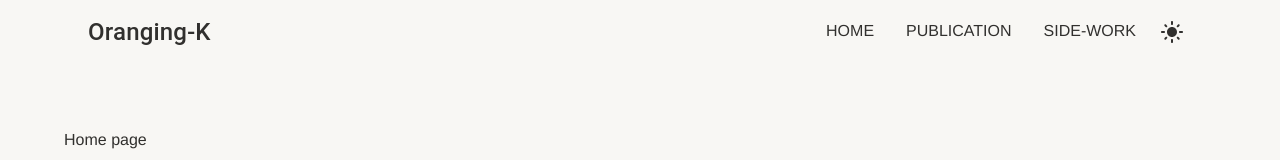
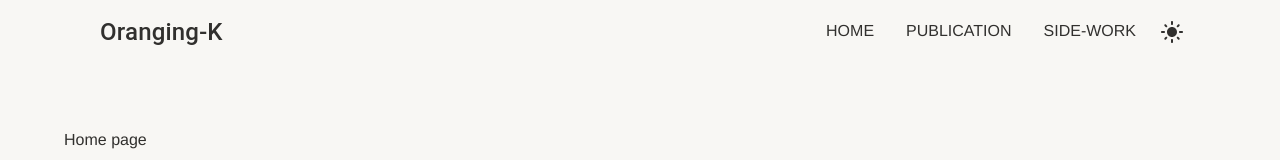
Before and after one commit to jeongsol-kim/jeongsol-kim, a React (Create React App) app: page / in a window 1280 px wide. Shown: the top 160 px of the page. Built offline with nearby package versions, Linux system fonts and the light colour scheme.

Commit message:
change left margin of logo to 0

```diff
--- a/src/components/navigation.js
+++ b/src/components/navigation.js
@@ -105,7 +105,8 @@ const Navigation = ({isDarkMode, toggleDarkMode}) => (
         edge="start"
         color="inherit"
         aria-label="menu"
-        sx={{ mr: 15 }}>
+        sx={{ mr: 15 }}
+        style={{marginLeft: '0'}}>
         <Typography variant="h6" component="div" style={{fontSize: '1.5rem'}}>
           Oranging-K
         </Typography>
```
